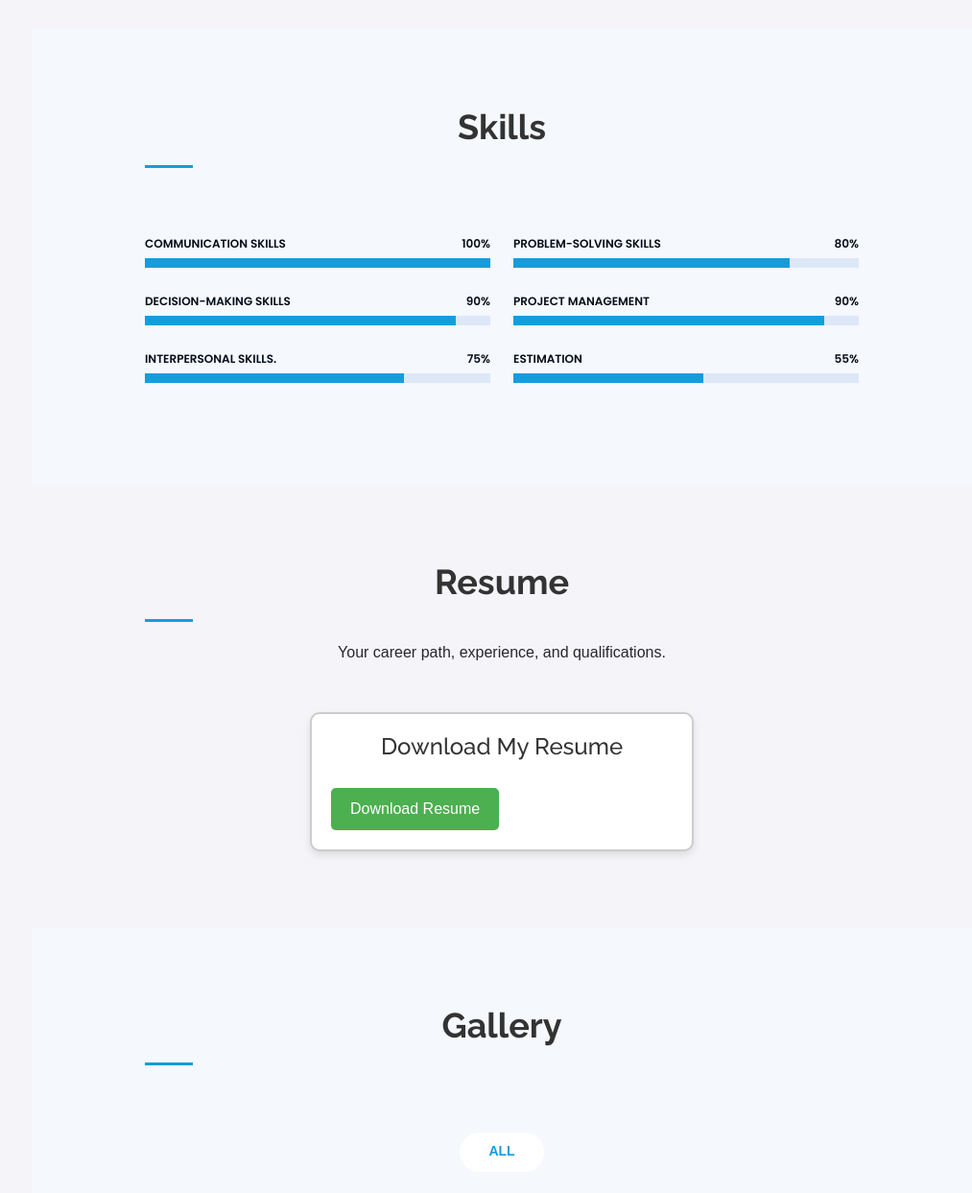
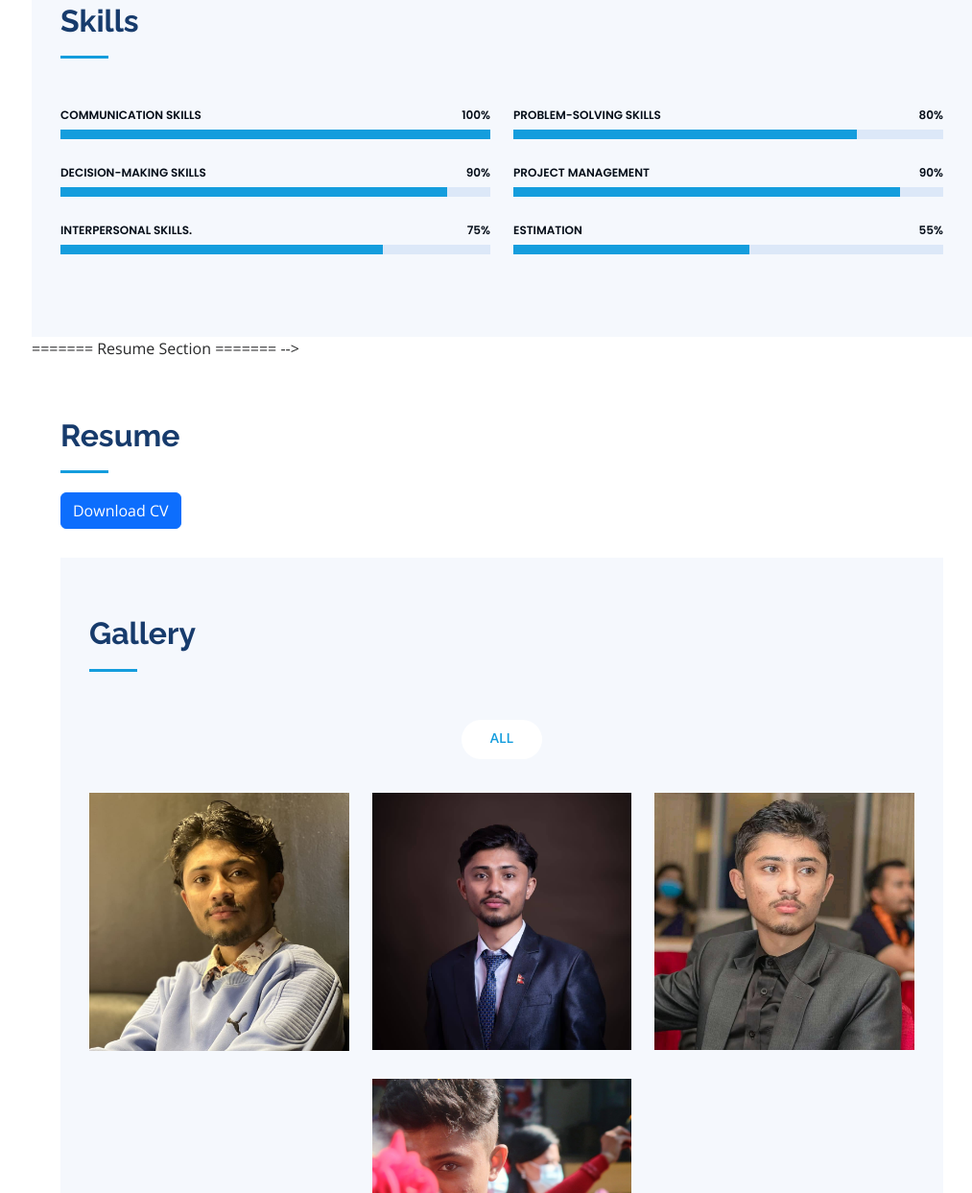
Before and after one commit to SahanshilPaudel/Sahanshilfinalportfolio, a plain HTML site: page index.html in a window 1280 px wide. Shown: the part 1557-2800 px from the top of the page at 96% size, without its empty margins (267-1280 px from the left). Drawn offline with nearby package versions, Linux system fonts and the light colour scheme.

Commit message:
Update index.html

```diff
--- a/index.html
+++ b/index.html
@@ -192,95 +192,19 @@
       </div>
     </section>
     <!-- End Skills Section -->
+  ======= Resume Section ======= -->
+    <section id="resume" class="resume">
+      <div class="container">
 
-<!--     ======= Resume Section ======= -->
-    <!DOCTYPE html>
-<html lang="en">
-<head>
-    <meta charset="UTF-8">
-    <meta name="viewport" content="width=device-width, initial-scale=1.0">
-    <title>Resume Box</title>
-    <style>
-        body {
-            font-family: Arial, sans-serif;
-            margin: 0;
-            padding: 0;
-            background-color: #f4f4f9;
-        }
-        .container {
-            width: 80%;
-            margin: 0 auto;
-            padding: 20px;
-        }
-        .section-title {
-            text-align: center;
-            margin-bottom: 20px;
-        }
-        .section-title h2 {
-            font-size: 36px;
-            color: #333;
-        }
-        .resume-box {
-            width: 100%;
-            max-width: 400px;
-            margin: 0 auto;
-            padding: 20px;
-            border: 2px solid #ccc;
-            border-radius: 10px;
-            background-color: #fff;
-            box-shadow: 0 4px 8px rgba(0, 0, 0, 0.1);
-            transition: transform 0.3s ease-in-out;
-        }
-        .resume-box:hover {
-            transform: translateY(-5px);
-        }
-        .resume-box h3 {
-            font-size: 24px;
-            color: #333;
-            text-align: center;
-        }
-        .download-btn {
-            display: inline-block;
-            margin-top: 20px;
-            padding: 10px 20px;
-            background-color: #4CAF50;
-            color: #fff;
-            text-decoration: none;
-            border-radius: 5px;
-            text-align: center;
-            transition: background-color 0.3s ease;
-        }
-        .download-btn:hover {
-            background-color: #45a049;
-        }
-    </style>
-</head>
-<body>
-
-    <section id="resume" class="resume">
-        <div class="container">
-
-            <div class="section-title">
-                <h2>Resume</h2>
-                <p>Your career path, experience, and qualifications.</p>
-            </div>
-
-            <div class="resume-box">
-                <h3>Download My Resume</h3>
-                <a href="your_resume.pdf" class="download-btn" download>Download Resume</a>
-            </div>
+        <div class="section-title">
+          <h2>Resume</h2>
+          <p></p>
+             <!-- Download CV Button -->
+        <div class="download-cv-btn">
+          <a href="path_to_your_cv.pdf" class="btn btn-primary" download>Download CV</a>
+        </div>
 
         </div>
-    </section>
-
-    <script>
-        // JavaScript code (optional) can be added here for further interactivity
-    </script>
-
-</body>
-</html>
-
-
 <!--
         <div class="row">
           <div class="col-lg-6" data-aos="fade-up">
@@ -320,7 +244,7 @@
             <h3 class="resume-title">Professional Experience</h3>
             <div class="resume-item">
               <h4>. Former Seceratory Leo Club of Chautari Pokhara</h4>
-              <!-- <h5>2019 - Present</h5>
+              <!-- <h5>2019 - Present</h5> --
               <p><em>Leo Club of Chautari Pokhara </em></p>
               <ul>
                 <li>Lead in the design, development, and implementation of the graphic, layout, and production communication materials</li>
@@ -331,12 +255,12 @@
             </div>
             <div class="resume-item">
               <h4>ACHIEVEMENTS & AWARDS</h4>
-              <!-- <h5>2017 - 2018</h5> -->
-              <!-- <p><em>Science Exhibition</em></p> -
+              <!-- <h5>2017 - 2018</h5> --
+              <!-- <p><em>Science Exhibition</em></p> --
               <ul>
                 <li>Winner, Science Exhibition, Chhorepatan Secondary School</li>
                 <li>Winner of numerous writing, oratory, poetry and quiz competitions. </li>
-                <!-- <li>Created 4+ design presentations and proposals a month for clients and account managers</li> --
+                <!-- <li>Created 4+ design presentations and proposals a month for clients and account managers</li> -
               </ul>
             </div>
           </div>
```
